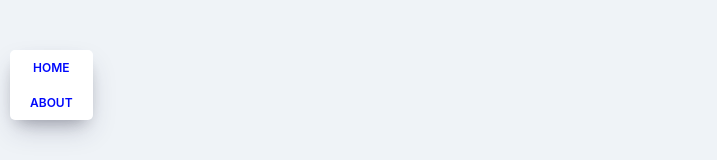
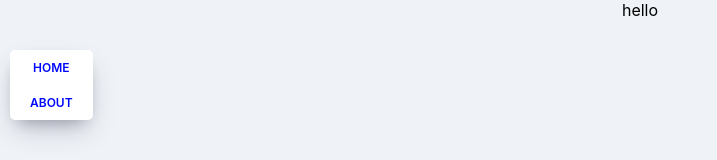
Before and after one commit to grandff/movie_app_2020, a React (Create React App) app: page /#/movie-detail in a window 1280 px wide. Shown: the top 160 px of the page, without its empty margins (0-717 px from the left). Built offline with nearby package versions, Linux system fonts and the light colour scheme.

Commit message:
sharing props between routes

```diff
--- a/src/App.js
+++ b/src/App.js
@@ -2,6 +2,7 @@
 import { HashRouter, Route } from "react-router-dom";
 import About from "./routes/About";
 import Home from "./routes/Home";
+import Detail from "./routes/Detail";
 import Navigation from "./components/Navigation";
 import "./App.css";
 
@@ -15,6 +16,7 @@
       <Navigation/>
       <Route path="/" exact={true} component={Home} />
       <Route path="/about" component={About} />
+      <Route path="/movie-detail" component = {Detail} />
     </HashRouter>
   );
 }
--- a/src/components/Movie.js
+++ b/src/components/Movie.js
@@ -1,4 +1,5 @@
 import React from "react";
+import {Link} from "react-router-dom";
 import PropTypes from "prop-types";
 import "./Movie.css";
 
@@ -6,6 +7,16 @@
 // movie를 render 하기 위한 파일
 function Movie({ id, year, title, summary, poster, genres }) {
   return (
+    <Link to = {{
+      pathname : "/movie-detail",
+      state : {
+        year,
+        title,
+        summary,
+        poster,
+        genres
+      }
+    }}>
     <div className="movie">
       <img src={poster} alt={title} title={title} />
       <div className="movie__data">
@@ -19,6 +30,7 @@
         <p className="movie__summary">{summary.slice(0,140)}...</p>
       </div>
     </div>
+    </Link>
   );
 }
 
--- a/src/routes/About.js
+++ b/src/routes/About.js
@@ -1,7 +1,7 @@
 import React from "react";
 import "./About.css";
 
-function About() {
+function About(props) {
     return (
       <div className="about__container">
         <span>
--- /dev/null
+++ b/src/routes/Detail.js
@@ -0,0 +1,8 @@
+import React from "react";
+
+function Detail(props){
+    console.log(props);
+    return <span>hello</span>;
+}
+
+export default Detail;
```
Also changed, not shown: 2 other files (tests, documents, lock files or other folders).
